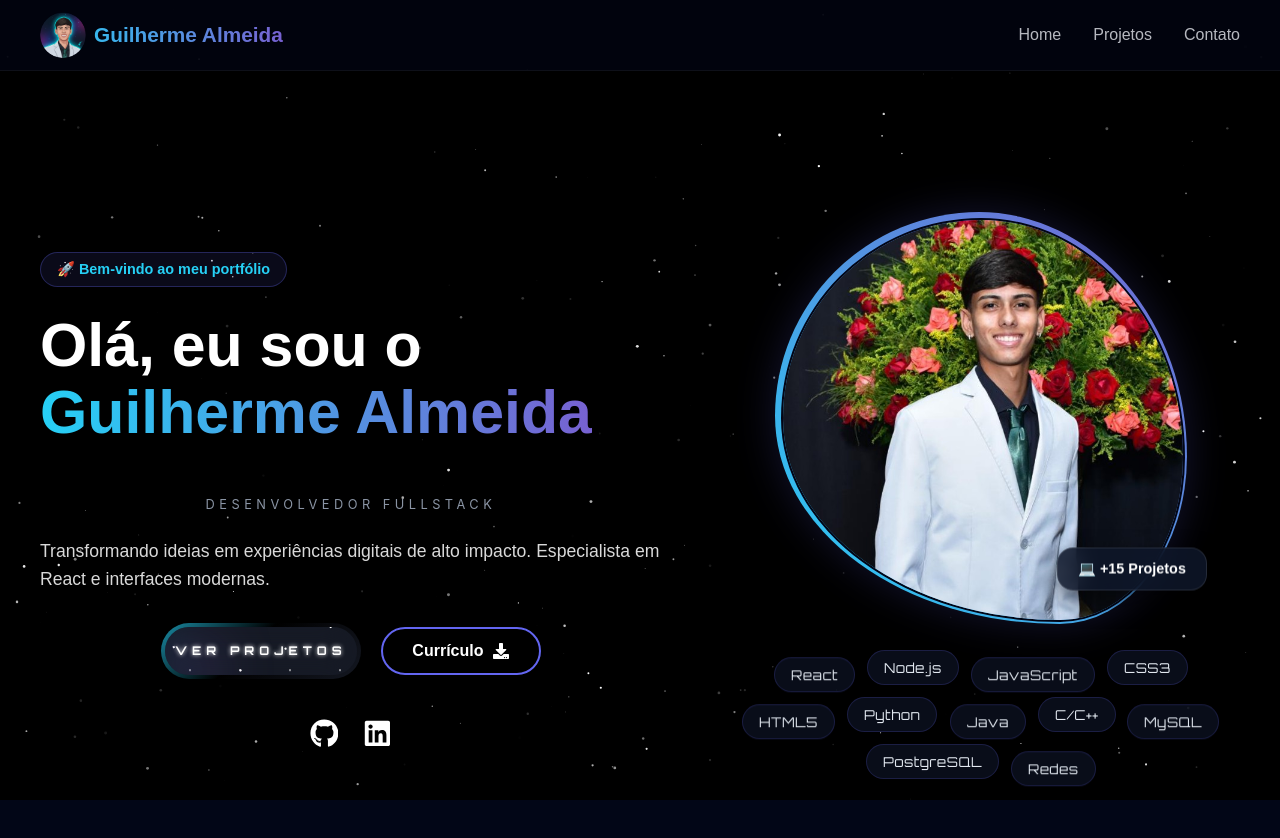
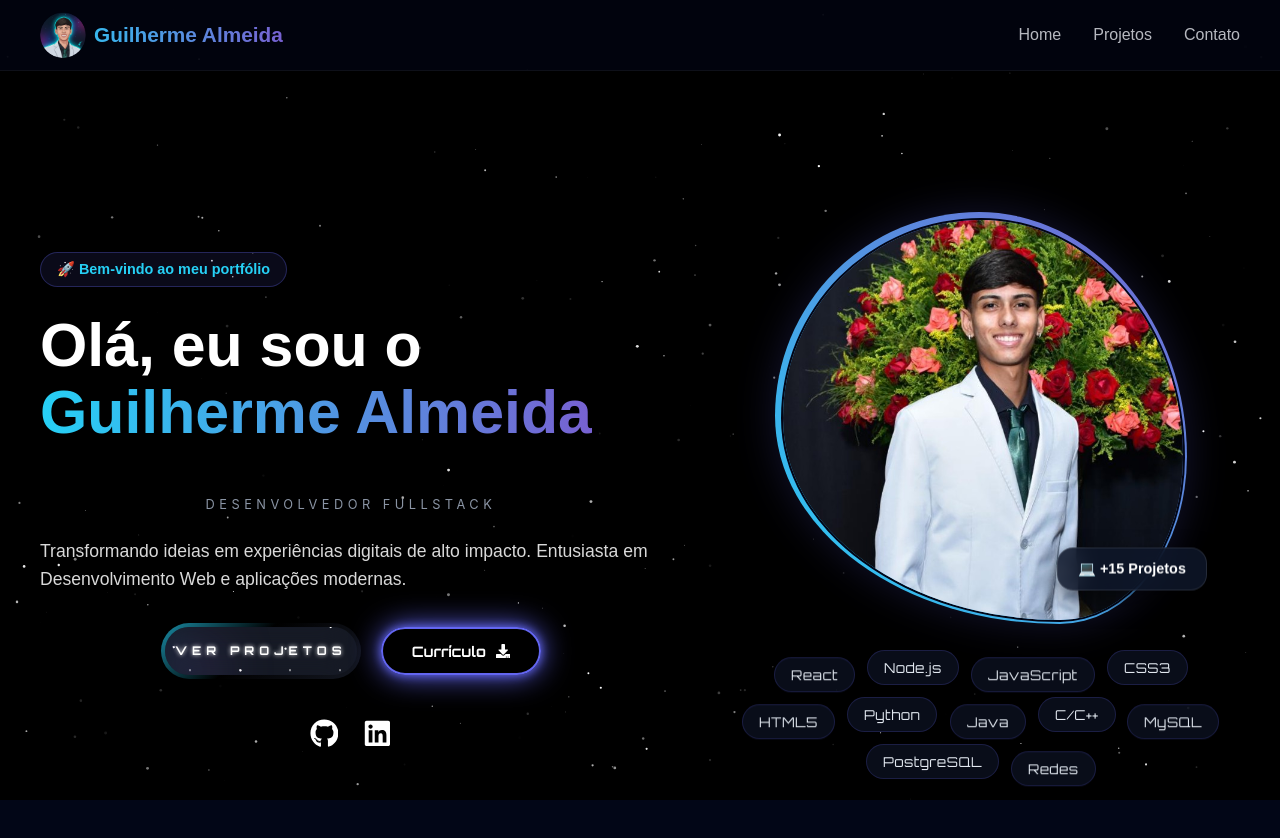
Before and after one commit to guialmeida10/guilherme-almeida-portfolio, a React (Vite) app: page / in a window 1280 px wide. Shown: the top 838 px of the page. Built offline with nearby package versions, Linux system fonts and the light colour scheme.

Commit message:
Add improvements to the button styling

```diff
--- a/src/pages/Home.css
+++ b/src/pages/Home.css
@@ -198,21 +198,26 @@ strong {
   color: white;
   border-radius: 5rem;
   border: 2px solid #6366f1;
+  box-shadow: 0 0 30px #6366f1, 0 0 10px #6366f1;
   display: flex;
   align-items: center;
   justify-content: center;
   gap: 10px;
   cursor: pointer;
+  font-family: "Orbitron", sans-serif;
+  font-size: 0.9rem;
   font-weight: 600;
   text-decoration: none;
-  transition: all 0.3s ease-in-out;
+  transition: transform 0.2s cubic-bezier(0.4, 0, 0.2, 1), box-shadow 0.2s ease-in-out;
+  will-change: transform;
+  transform: translateZ(0);
 }
 
 .btn-secondary:hover {
   color: var(--white);
-  border-color: var(--primary-light);
+  border-color: #6366f1;
   background: rgba(99, 102, 241, 0.1);
-  box-shadow: 0 0 40px #6366f1;
+  box-shadow: 0 0 40px #6366f1, 0 0 15px #6366f1;
   transform: translateY(-3px);
 }
 
@@ -224,7 +229,7 @@ strong {
   box-shadow: none;
 }
 
-/* --- ÍCONES SOCIAIS --- */
+/* ÍCONES SOCIAIS */
 .home-social {
   display: flex;
   gap: 25px;
@@ -252,16 +257,15 @@ strong {
   filter: drop-shadow(0 0 8px rgba(99, 102, 241, 0.5));
 }
 
-/* --- LADO DIREITO: IMAGEM E TECNOLOGIAS --- */
+/* LADO DIREITO: IMAGEM E TECNOLOGIAS */
 .home-image-container {
   display: flex;
-  flex-direction: column; /* Coloca techs embaixo da imagem */
+  flex-direction: column; /* Techs embaixo da imagem */
   justify-content: center;
   align-items: center;
-  gap: 35px; /* Espaço entre a imagem e as techs */
+  gap: 35px;
 }
 
-/* Wrapper para manter o card flutuante preso à imagem */
 .image-wrapper {
   position: relative;
   display: flex;
@@ -308,10 +312,10 @@ strong {
   z-index: 2;
 }
 
-/* --- TECNOLOGIAS EM LINHA --- */
+/* TECNOLOGIAS EM LINHA */
 .tech-list {
   display: flex;
-  flex-wrap: wrap; /* Quebra linha se necessário */
+  flex-wrap: wrap;
   justify-content: center;
   gap: 12px;
   max-width: 480px;
@@ -323,7 +327,7 @@ strong {
   border: 1px solid rgba(99, 102, 241, 0.2);
   color: #e2e8f0;
   padding: 8px 16px;
-  border-radius: 50px; /* Pílula completa */
+  border-radius: 50px;
   font-size: 0.85rem;
   font-family: 'Orbitron', sans-serif;
   letter-spacing: 0.5px;
@@ -334,7 +338,7 @@ strong {
   will-change: transform;
 }
 
-/* --- ANIMAÇÕES --- */
+/* ANIMAÇÕES */
 @keyframes blob-animation {
   0% { border-radius: 30% 70% 70% 30% / 30% 30% 70% 70%; }
   100% { border-radius: 50% 50% 30% 70% / 50% 60% 40% 50%; }
@@ -393,7 +397,7 @@ strong {
   opacity: 0.5;
 }
 
-/* --- RESPONSIVIDADE --- */
+/* RESPONSIVIDADE */
 @media (max-width: 1024px) {
   .home-content h1 { font-size: 3rem; }
   .image-border { width: 320px; height: 320px; }
--- a/src/pages/Home.jsx
+++ b/src/pages/Home.jsx
@@ -25,7 +25,7 @@ export default function Home() {
           <h2>Desenvolvedor FullStack</h2>
           <p>
             Transformando ideias em experiências digitais de alto impacto.
-            Especialista em React e interfaces modernas.
+            Entusiasta em Desenvolvimento Web e aplicações modernas.
           </p>
 
           <div className="home-btns">
```
